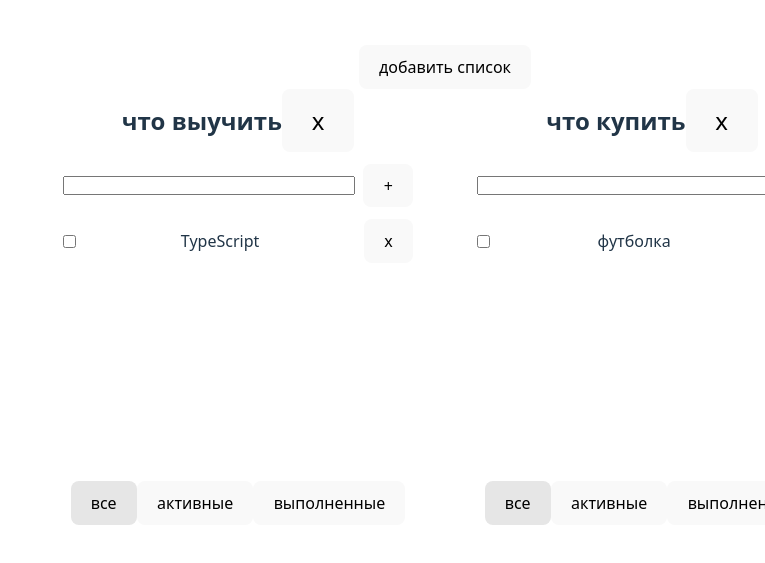
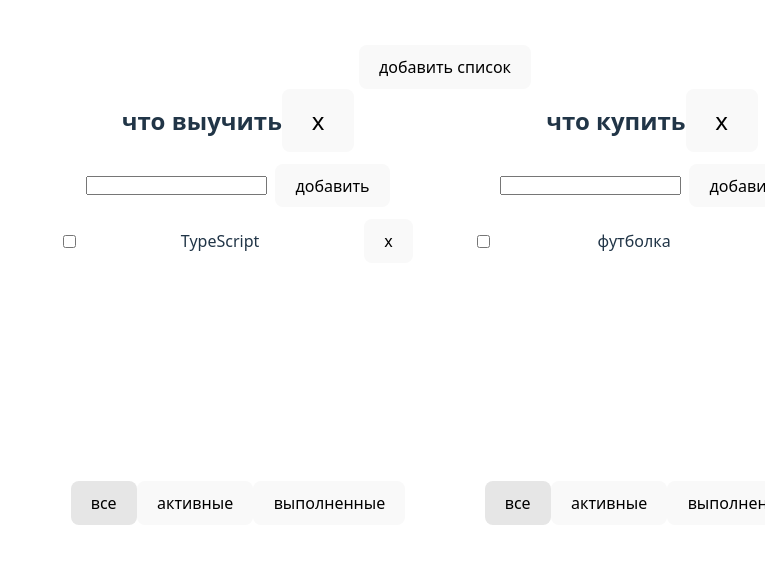
Before and after one commit to Tohaprep/todo_list, a React (Vite) app: page / in a window 1280 px wide. Shown: the part 115-678 px from the top of the page, without its empty margins (515-1280 px from the left). Built offline with nearby package versions, Linux system fonts and the light colour scheme.

Commit message:
added input component

```diff
--- a/src/App.tsx
+++ b/src/App.tsx
@@ -2,7 +2,7 @@ import { v1 } from "uuid";
 import "./App.css";
 import { TodoList } from "./components/todolist";
 import { useState } from "react";
-import Modal from "./components/modal";
+import Modal from "./components/Modal";
 
 export type filterValueType = "all" | "active" | "completed";
 
@@ -19,7 +19,7 @@ type TasksType = {
 };
 
 function App() {
-  let [todoLists, setTodoLists] = useState<Array<todoListsType>>([
+  const [todoLists, setTodoLists] = useState<Array<todoListsType>>([
     {
       id: v1(),
       title: "что выучить",
--- /dev/null
+++ b/src/components/Input.tsx
@@ -0,0 +1,56 @@
+import { useState, type ChangeEvent } from "react";
+
+interface InputPropsType {
+  addTask: (todoListId: string, value: string) => void;
+  addTodoList?: (value: string) => void;
+  todoListId: string;
+  children?: React.ReactNode;
+}
+
+export default function Input({
+  children,
+  addTask,
+  todoListId,
+}: InputPropsType) {
+  const [inputValue, setInputValue] = useState<string>("");
+  const [error, setError] = useState<string>("");
+
+  const setInputValueHandler = (e: ChangeEvent<HTMLInputElement>) => {
+    setError("");
+    setInputValue(e.target.value);
+  };
+
+  const addTaskHandler = () => {
+    inputValue === ""
+      ? setError("поле обязательно")
+      : addTask(todoListId, inputValue);
+    setInputValue("");
+  };
+
+  const inputEnterKeyDownTaskHandler = (
+    e: React.KeyboardEvent<HTMLInputElement>
+  ) => {
+    if (e.code == "Enter" && e.ctrlKey == true) {
+      addTaskHandler();
+    }
+  };
+
+  return (
+    <div>
+      <div className="todo_input">
+        <input
+          className={error === "" ? "todo_textarea" : "todo_textarea-error"}
+          type="text"
+          value={inputValue}
+          onChange={setInputValueHandler}
+          onKeyDown={inputEnterKeyDownTaskHandler}
+        />
+        <div>
+          <button onClick={addTaskHandler}>добавить</button>
+          {children}
+        </div>
+      </div>
+      {error && <p className="error_message">{error}</p>}
+    </div>
+  );
+}
--- a/src/components/Modal.tsx
+++ b/src/components/Modal.tsx
@@ -19,7 +19,7 @@ export default function Modal({ addTodoList, closeModal }: ModalTypes) {
   const modalInputValueHandler = (e: ChangeEvent<HTMLInputElement>) => {
     setModalInputValue(e.target.value.trim());
   };
-
+  //REFACTOR: поколдовать с инпутом отдельно для модалки
   return (
     <div className="modal_overlay">
       <form action="submit" className="modal_form">
--- a/src/components/todolist.tsx
+++ b/src/components/todolist.tsx
@@ -1,8 +1,6 @@
-import { useState } from "react";
 import type { filterValueType } from "../App";
-import type { ChangeEvent } from "react";
-import type { KeyboardEvent } from "react";
 import type { TaskType } from "../App";
+import Input from "./Input";
 
 type TaskListProps = {
   todoListId: string;
@@ -27,27 +25,6 @@ export function TodoList({
   changeTaskStatus,
   removeTodoList,
 }: TaskListProps) {
-  let [newTaskTitle, setNewTaskTitle] = useState("");
-  let [error, setError] = useState<string | null>(null);
-
-  const addTitleTaskHandler = (e: ChangeEvent<HTMLInputElement>) => {
-    setError("");
-    setNewTaskTitle(e.target.value);
-  };
-
-  const addTaskHandler = () => {
-    newTaskTitle == ""
-      ? setError("поле обязательно")
-      : addTask(todoListId, newTaskTitle);
-    setNewTaskTitle("");
-  };
-
-  const inputEnterKeyDownTaskHandler = (e: KeyboardEvent<HTMLInputElement>) => {
-    if (e.code == "Enter" && e.ctrlKey == true) {
-      addTaskHandler();
-    }
-  };
-
   const allFilterTaskHandler = () => filterTasks(todoListId, "all");
   const activeFilterTaskHandler = () => filterTasks(todoListId, "active");
   const completedFilterTaskHandler = () => filterTasks(todoListId, "completed");
@@ -64,17 +41,8 @@ export function TodoList({
         </button>
       </h2>
 
-      <div className="todo_input">
-        <input
-          className={error ? "todo_textarea-error" : "todo_textarea"}
-          type="text"
-          value={newTaskTitle}
-          onChange={addTitleTaskHandler}
-          onKeyDown={inputEnterKeyDownTaskHandler}
-        />
-        <button onClick={addTaskHandler}>+</button>
-      </div>
-      {error && <p className="error_message">{error}</p>}
+      <Input addTask={addTask} todoListId={todoListId} />
+
       <div className="todo_ul">
         <ul>
           {tasksArr.map((task) => {
```
Also changed, not shown: 1 other file (tests, documents, lock files or other folders).
